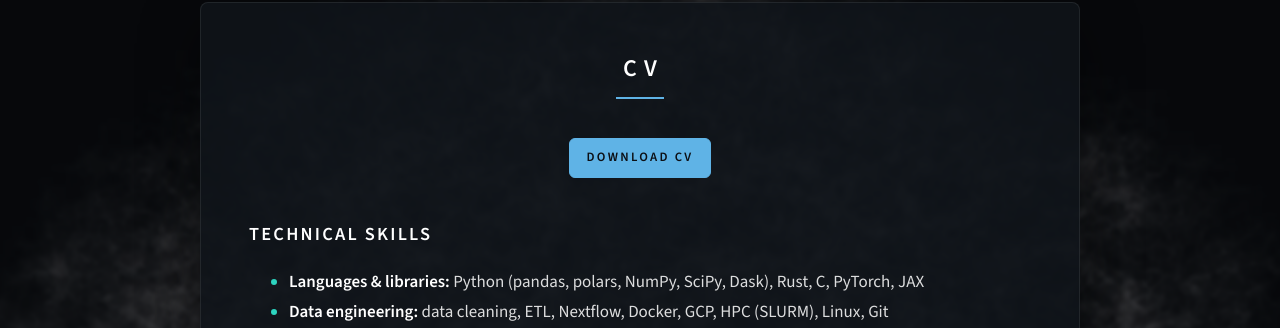
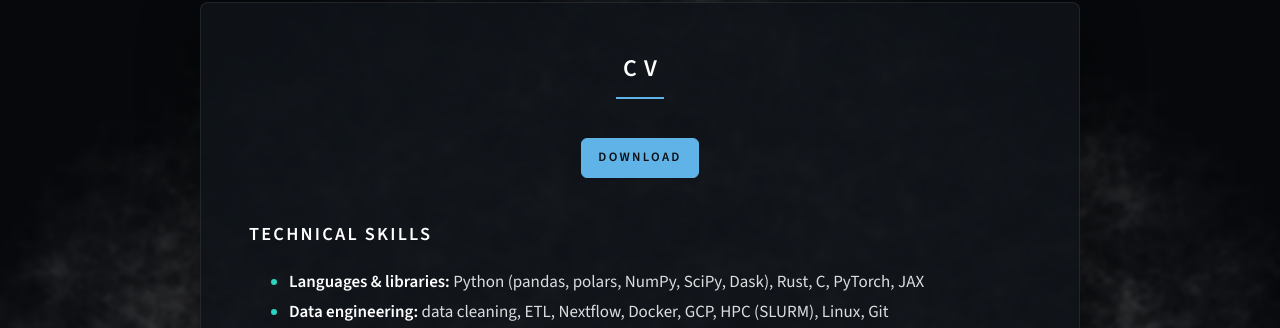
Before and after one commit to michaelJwilson/michaelJwilson.github.io, a Jekyll site: the page built from cv.md, in a window 1280 px wide and 900 px high. Shown: the part 132-460 px from the top of the window. Built offline with Jekyll 4.4.1, drawn with Linux system fonts in a browser that asks for light colours.

Commit message:
CV page: button reads 'Download'
Co-Authored-By: Claude Opus 5.5 <noreply@anthropic.com>
Claude-Session: https://claude.ai/code/session_01SiHqF3nmdqJf51uy6f9hsB

```diff
--- a/cv.md
+++ b/cv.md
@@ -5,7 +5,7 @@ permalink: /cv/
 ---
 
 <div class="buttons center">
-  <a class="button primary" href="{{ '/assets/Michael_J_Wilson_CV.pdf' | relative_url }}">Download CV</a>
+  <a class="button primary" href="{{ '/assets/Michael_J_Wilson_CV.pdf' | relative_url }}">Download</a>
 </div>
 
 ## Technical skills
```
